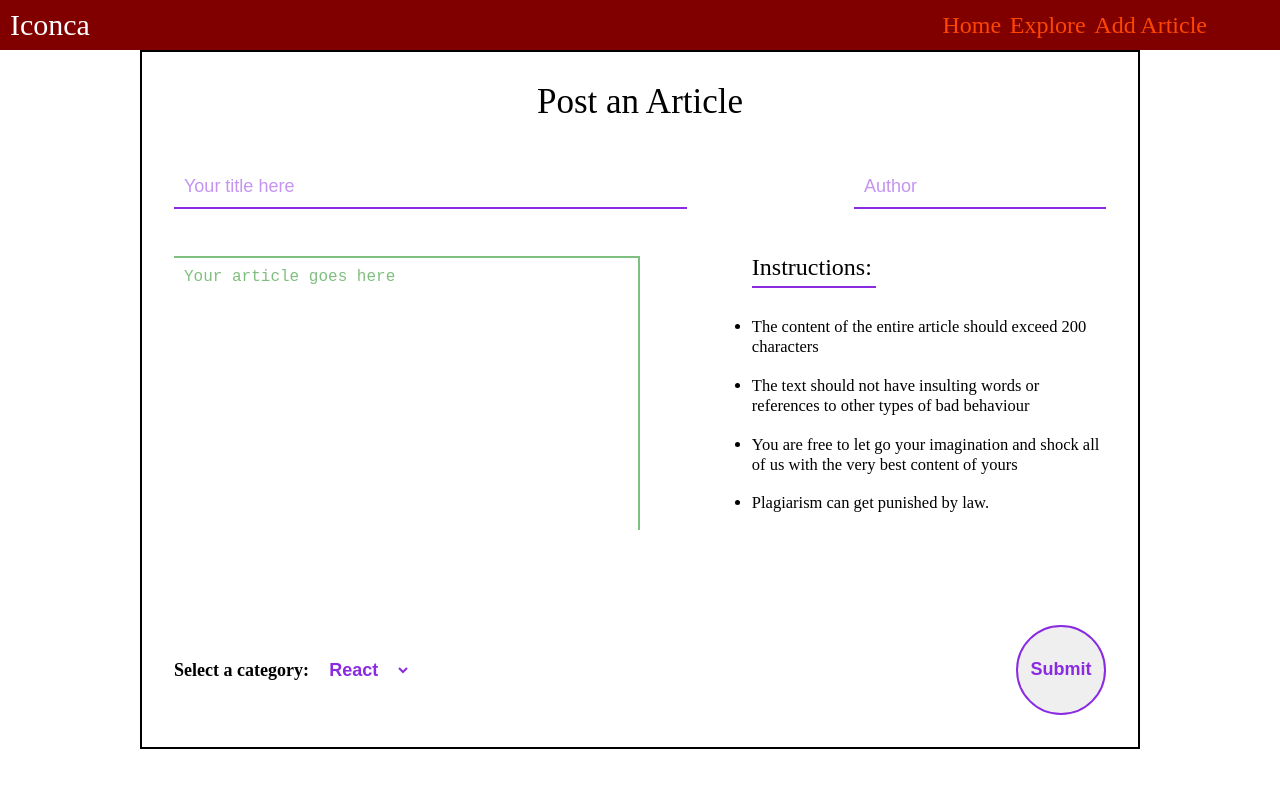
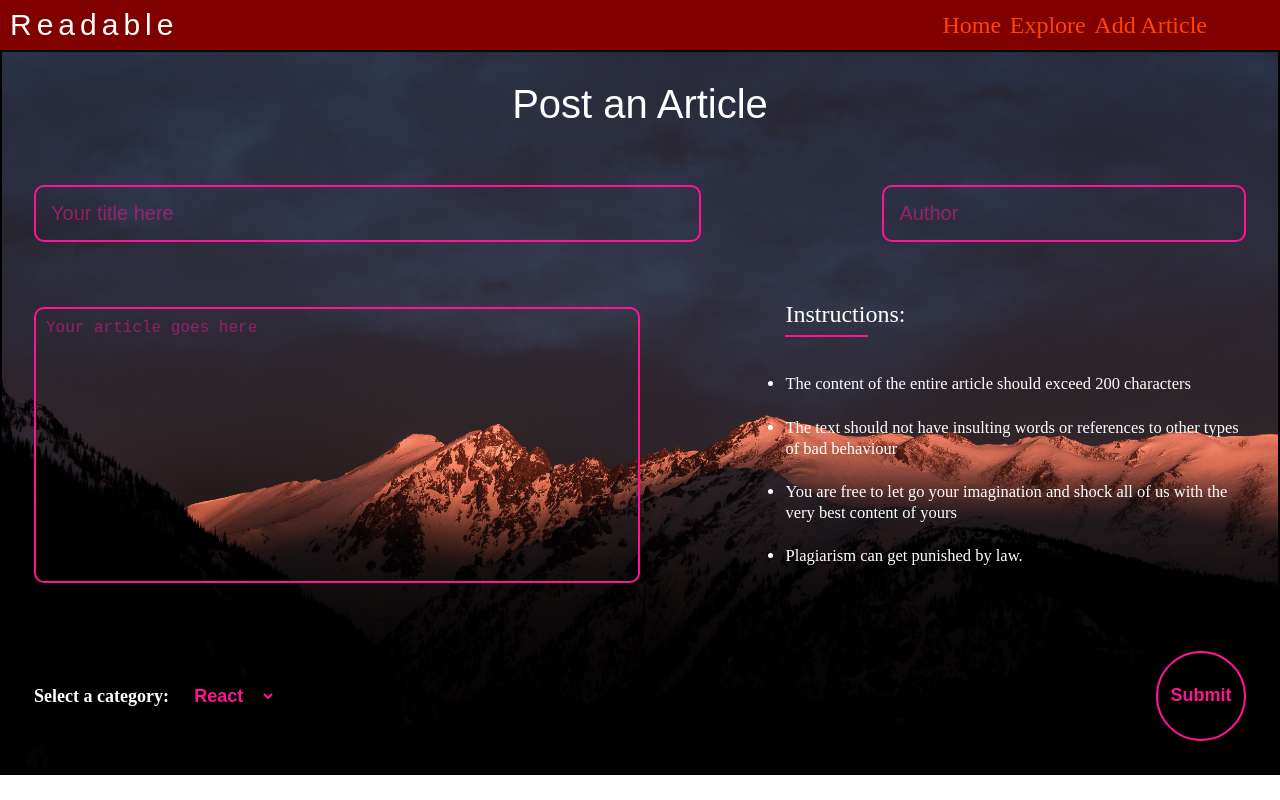
Before and after one commit to justman00/Readable-React-Redux, a React (Create React App) app in the folder api-server/frontend/: page /form in a window 1280 px wide. Built offline with nearby package versions, Linux system fonts and the light colour scheme; no server answers.

Commit message:
styled the add article form component

```diff
--- a/api-server/frontend/src/components/PostComponent.scss
+++ b/api-server/frontend/src/components/PostComponent.scss
@@ -1,18 +1,23 @@
 .container-form {
-  max-width: 1000px;
+  width: 100%;
   margin: 0 auto;
   padding: 2.5%;
   border: 2px solid black;
+  background: url("../imgs/img-1.jpg");
+  background-repeat: no-repeat;
+  background-size: cover;
+  color: white;
 
   h1 {
-    font-size: 3.5rem;
+    font-size: 4rem;
     margin: 0 auto 5%;
     text-align: center;
+    font-family: sans-serif;
   }
 
   div p {
-    font-size: 1.4rem;
-    color: red;
+    font-size: 1.7rem;
+    color: ivory;
     margin-top: 15px;
   }
 
@@ -24,15 +29,18 @@
   }
 
   input {
-    font-size: 1.8rem;
-    padding: 10px;
+    font-size: 2rem;
+    padding: 15px;
+    background: transparent;
+    border-radius: 10px;
     border: 0;
     outline: none;
-    border-bottom: 2px solid blueviolet;
+    border: 2px solid deeppink;
+    color: ivory;
 
     &::placeholder {
       opacity: 0.5;
-      color: blueviolet;
+      color: deeppink;
     }
   }
 
@@ -49,6 +57,7 @@
   .author {
     display: flex;
     flex-direction: column-reverse;
+    width: 30%;
   }
 
   .main-text {
@@ -70,12 +79,13 @@
         padding: 10px;
         font-size: 1.6rem;
         outline: none;
-        border: 0;
-        border-top: 2px solid rgba(green, 0.5);
-        border-right: 2px solid rgba(green, 0.5);
+        border: 2px solid deeppink;
+        background: transparent;
+        color: ivory;
+        border-radius: 10px;
 
         &::placeholder {
-          color: green;
+          color: deeppink;
           opacity: 0.5;
         }
       }
@@ -87,8 +97,8 @@
         font-size: 2.4rem;
         margin-bottom: 8%;
         padding-bottom: 2%;
-        border-bottom: 2px solid blueviolet;
-        width: 35%;
+        border-bottom: 2px solid deeppink;
+        width: 18%;
       }
 
       li {
@@ -100,7 +110,7 @@
   }
 
   .select-submit {
-    margin-top: 10%;
+    margin-top: 5%;
     width: 100%;
     display: flex;
     justify-content: space-between;
@@ -120,11 +130,12 @@
         border: 0;
         font-size: 1.8rem;
         font-weight: 600;
-        color: blueviolet;
+        color: deeppink;
         outline: none;
         background: #fff;
         list-style-type: none;
         cursor: pointer;
+        background: transparent;
       }
     }
 
@@ -132,16 +143,17 @@
       outline: none;
       font-size: 1.8rem;
       font-weight: 600;
-      color: blueviolet;
+      color: deeppink;
       text-align: center;
-      border: 2px solid blueviolet;
+      border: 2px solid deeppink;
       border-radius: 50%;
       width: 90px;
       height: 90px;
       cursor: pointer;
+      background: transparent;
 
       &:hover {
-        background: blueviolet;
+        background: deeppink;
         color: white;
         transform: scale(1.15);
         transition: all 0.5s;
--- a/api-server/frontend/src/utils/Navbar.js
+++ b/api-server/frontend/src/utils/Navbar.js
@@ -6,7 +6,7 @@ export default function Navbar() {
   return (
     <header className="header">
       <nav>
-        <div className="iconca">Iconca</div>
+        <div className="iconca">Readable</div>
         <div className="links">
           <Link to="#">Home</Link>
           <Link to="/">Explore</Link>
--- a/api-server/frontend/src/utils/Navbar.scss
+++ b/api-server/frontend/src/utils/Navbar.scss
@@ -11,6 +11,8 @@
     justify-content: space-between;
     .iconca {
       font-size: 3rem;
+      letter-spacing: 5px;
+      font-family: sans-serif;
     }
 
     .links {
```
